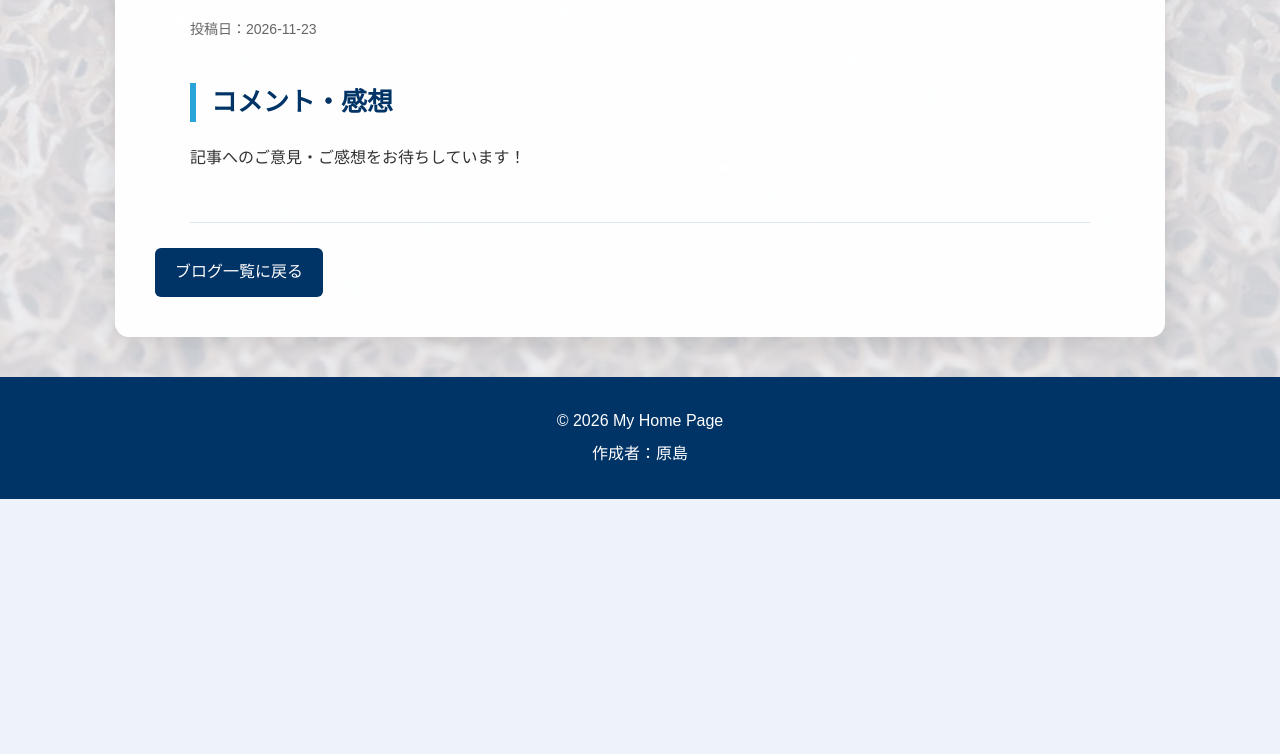
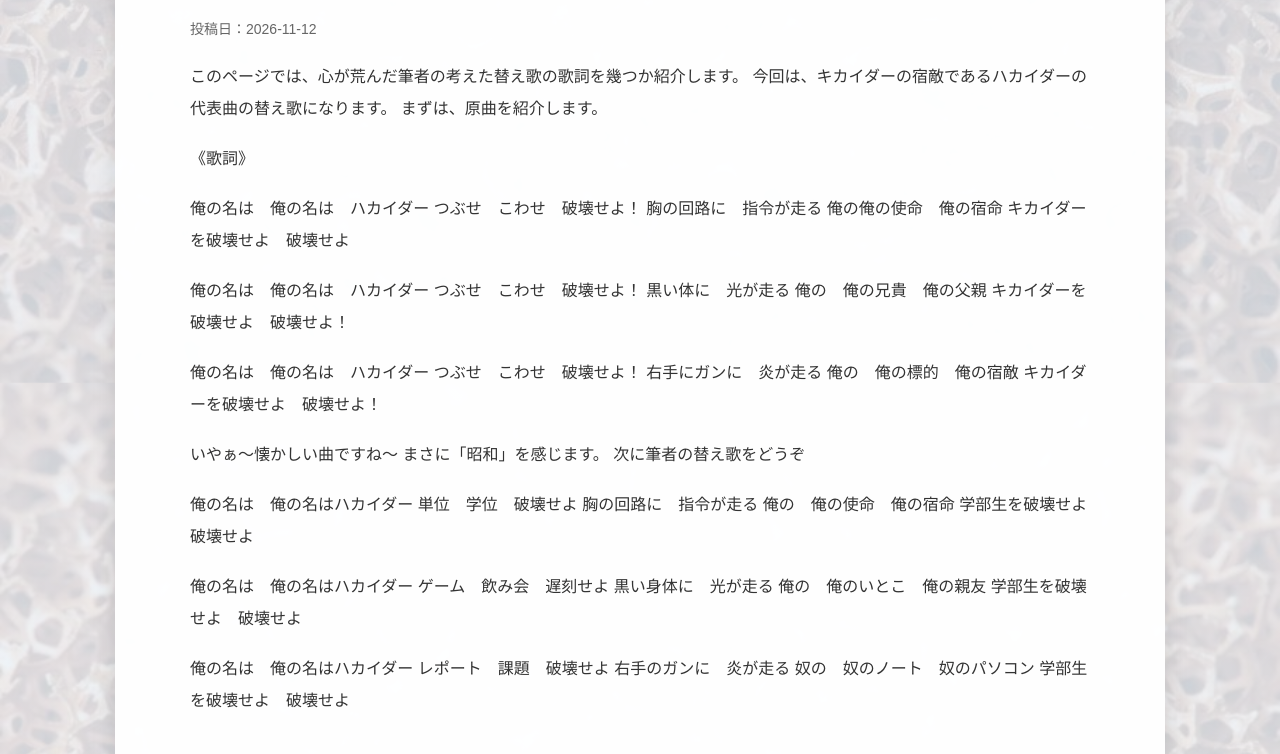
Before and after one commit to Harashima830/harashima830.github.io, a plain HTML site: page blog/blog4.html in a window 1280 px wide. Shown: the part 470-1224 px from the top of the page. Before the commit the page ends 969 px from the top, so only its background shows below. Drawn offline with Linux system fonts and the light colour scheme.

Commit message:
ブログ更新

```diff
--- a/blog/blog4.html
+++ b/blog/blog4.html
@@ -6,7 +6,7 @@
     <meta name="viewport"
           content="width=device-width, initial-scale=1.0">
 
-    <title>１章：１１月祭 | ナオのHP</title>
+    <title>１曲目～ハカイダーの歌の替え歌～ | ナオのHP</title>
 
     <link rel="stylesheet" href="../css/style.css">
 </head>
@@ -27,13 +27,49 @@
 <main>
     <article class="blog-article">
 
-        <h1>１章：１１月祭</h1>
+        <h1>１曲目～ハカイダーの歌の替え歌～</h1>
 
         <p class="blog-date">
-            投稿日：2026-11-23
+            投稿日：2026-11-12
         </p>
 
-
+        <p>このページでは、心が荒んだ筆者の考えた替え歌の歌詞を幾つか紹介します。
+今回は、キカイダーの宿敵であるハカイダーの代表曲の替え歌になります。
+まずは、原曲を紹介します。</p>
+<p>《歌詞》</p>
+<p>俺の名は　俺の名は　ハカイダー
+つぶせ　こわせ　破壊せよ！
+胸の回路に　指令が走る
+俺の俺の使命　俺の宿命
+キカイダーを破壊せよ　破壊せよ</p>
+<p>俺の名は　俺の名は　ハカイダー
+つぶせ　こわせ　破壊せよ！
+黒い体に　光が走る
+俺の　俺の兄貴　俺の父親
+キカイダーを破壊せよ　破壊せよ！</p>
+<p>俺の名は　俺の名は　ハカイダー
+つぶせ　こわせ　破壊せよ！
+右手にガンに　炎が走る
+俺の　俺の標的　俺の宿敵
+キカイダーを破壊せよ　破壊せよ！</p>
+<p>いやぁ～懐かしい曲ですね～
+まさに「昭和」を感じます。
+次に筆者の替え歌をどうぞ</p>
+<p>俺の名は　俺の名はハカイダー
+単位　学位　破壊せよ
+胸の回路に　指令が走る
+俺の　俺の使命　俺の宿命
+学部生を破壊せよ　破壊せよ</p>
+<p>俺の名は　俺の名はハカイダー
+ゲーム　飲み会　遅刻せよ
+黒い身体に　光が走る
+俺の　俺のいとこ　俺の親友
+学部生を破壊せよ　破壊せよ</p>
+<p>俺の名は　俺の名はハカイダー
+レポート　課題　破壊せよ
+右手のガンに　炎が走る
+奴の　奴のノート　奴のパソコン
+学部生を破壊せよ　破壊せよ</p>
 <h2>コメント・感想</h2>
 <p>記事へのご意見・ご感想をお待ちしています！</p>
 
```
Also changed, not shown: blog.html (+8 -8 lines), categories/cat-e69bbfe38188e6ad8c.html (added, +37 -0 lines), 1 other file.
